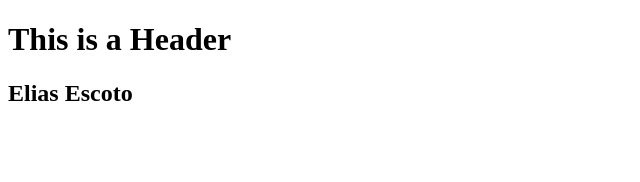
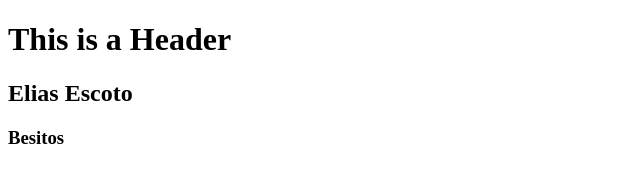
Before and after one commit to eliasescotol/git-test, a plain HTML site: page index.html in a window 1280 px wide. Shown: the full height of the page, 0-640 px from the left. Drawn offline with Linux system fonts and the light colour scheme.

Commit message:
second commit

```diff
--- a/index.html
+++ b/index.html
@@ -3,6 +3,7 @@
     <body>
         <h1>This is a Header</h1>
         <h2>Elias Escoto</h2>
+        <h3>Besitos</h3>
 
 
     </body>
```
